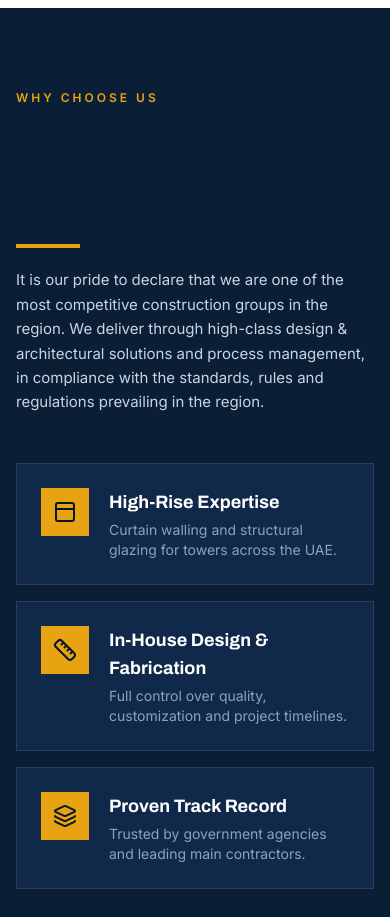
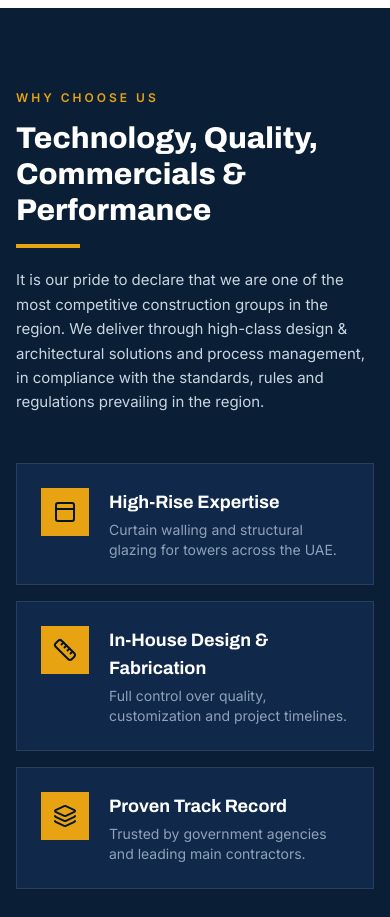
Before and after one commit to Edneam/ciji-website-vercel, a React (Vite) app: page /#/ in a window 390 px wide. Shown: the part 7480-8397 px from the top of the page. Built offline with nearby package versions, Linux system fonts and the light colour scheme.

Commit message:
fix: invisible heading on dark Why Choose Us section — add light variant to SectionHeading

```diff
--- a/src/components/SectionHeading.jsx
+++ b/src/components/SectionHeading.jsx
@@ -1,13 +1,21 @@
-export default function SectionHeading({ kicker, title, sub, align = 'center' }) {
+export default function SectionHeading({ kicker, title, sub, align = 'center', light = false }) {
   const alignment = align === 'left' ? 'text-left' : 'text-center mx-auto'
   return (
     <div className={`max-w-2xl ${alignment}`}>
       <p className="kicker">{kicker}</p>
-      <h2 className="font-display mt-3 text-3xl font-extrabold text-navy-900 md:text-4xl">
+      <h2
+        className={`font-display mt-3 text-3xl font-extrabold md:text-4xl ${
+          light ? 'text-white' : 'text-navy-900'
+        }`}
+      >
         {title}
       </h2>
       <span className="mt-4 block h-1 w-16 bg-gold-500" />
-      {sub && <p className="mt-4 leading-relaxed text-slate-500">{sub}</p>}
+      {sub && (
+        <p className={`mt-4 leading-relaxed ${light ? 'text-slate-300' : 'text-slate-500'}`}>
+          {sub}
+        </p>
+      )}
     </div>
   )
 }
--- a/src/pages/Home.jsx
+++ b/src/pages/Home.jsx
@@ -234,6 +234,7 @@ export default function Home() {
               kicker="Why Choose Us"
               title="Technology, Quality, Commercials & Performance"
               align="left"
+              light
             />
             <p className="mt-5 leading-relaxed text-slate-300">
               It is our pride to declare that we are one of the most competitive construction
```
